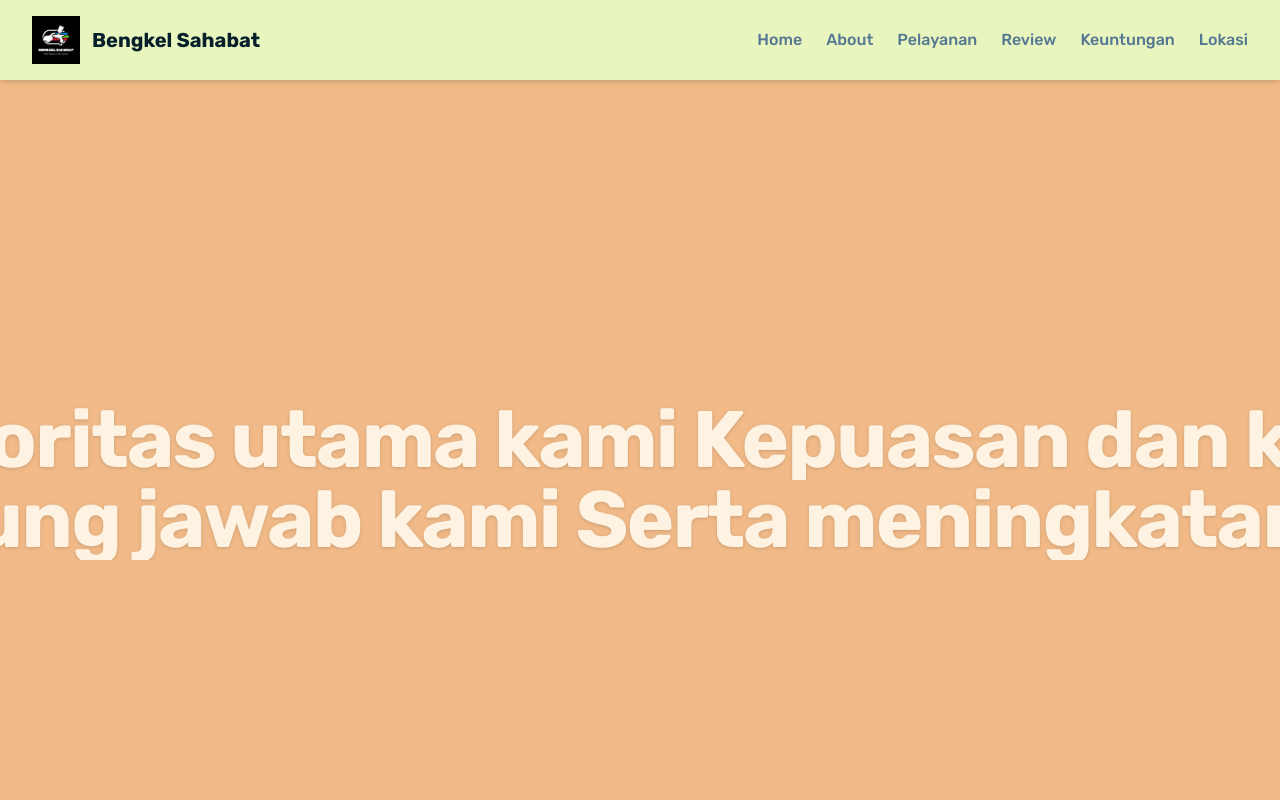
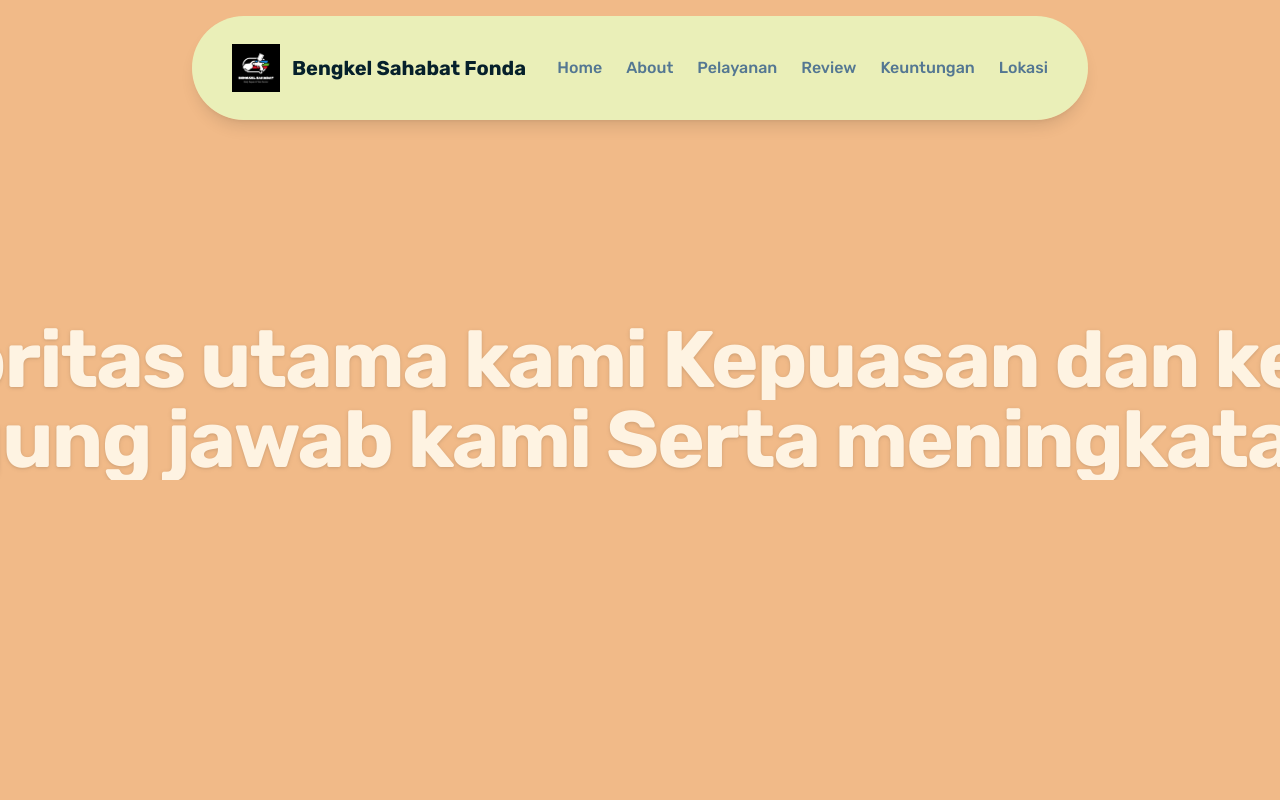
Before and after one commit to fauzanmuh/bengkel-sahabat-new, a Next.js app: page / in a window 1280 px wide. Shown: the top 800 px of the page. Built offline with nearby package versions, Linux system fonts and the light colour scheme.

Commit message:
fix: update navbar to floating

```diff
--- a/src/components/Navbar.tsx
+++ b/src/components/Navbar.tsx
@@ -9,8 +9,8 @@ export default function Navbar() {
   const [isOpen, setIsOpen] = useState(false);
 
   return (
-    <nav className="sticky top-0 z-50 bg-[#E9F5BE] shadow-md">
-      <div className="container mx-auto px-4 flex items-center justify-between h-20">
+    <nav className="fixed top-4 left-1/2 -translate-x-1/2 z-50 w-[90%] md:w-[75%] lg:w-[90%] xl:w-[70%] bg-[#E9F5BE]/90 backdrop-blur-md shadow-lg lg:rounded-full rounded-2xl md:px-6 py-3">
+      <div className="container mx-auto px-4 flex items-center justify-between h-14 md:h-20">
         {/* Logo */}
         <div className="flex items-center gap-3">
           <Image
@@ -20,13 +20,13 @@ export default function Navbar() {
             height={48}
             className="w-12 h-12"
           />
-          <span className="text-[#06202B] font-bold text-lg sm:text-xl">
-            Bengkel Sahabat
+          <span className="text-[#06202B] font-bold text-md md:text-xl">
+            Bengkel Sahabat Fonda
           </span>
         </div>
 
         {/* Desktop Links */}
-        <div className="hidden md:flex gap-6 text-[#547792] font-medium">
+        <div className="hidden lg:flex gap-6 text-[#547792] font-medium">
           <Link
             href="/"
             className="hover:text-[#273F4F] hover:border-b hover:border-[#273F4F]"
@@ -66,7 +66,7 @@ export default function Navbar() {
         </div>
 
         {/* Mobile Hamburger */}
-        <div className="md:hidden">
+        <div className="lg:hidden">
           <button onClick={() => setIsOpen(!isOpen)}>
             {isOpen ? (
               <X size={28} className="text-[#F1BA88]" />
@@ -79,7 +79,7 @@ export default function Navbar() {
 
       {/* Mobile Menu */}
       {isOpen && (
-        <div className="md:hidden flex flex-col gap-4 px-4 pb-6 pt-2 bg-[#E9F5BE] text-[#547792]">
+        <div className="lg:hidden flex flex-col gap-4 px-4 pb-6 pt-2 text-[#547792] rounded-2xl">
           <Link href="/" onClick={() => setIsOpen(false)}>
             Home
           </Link>
```
